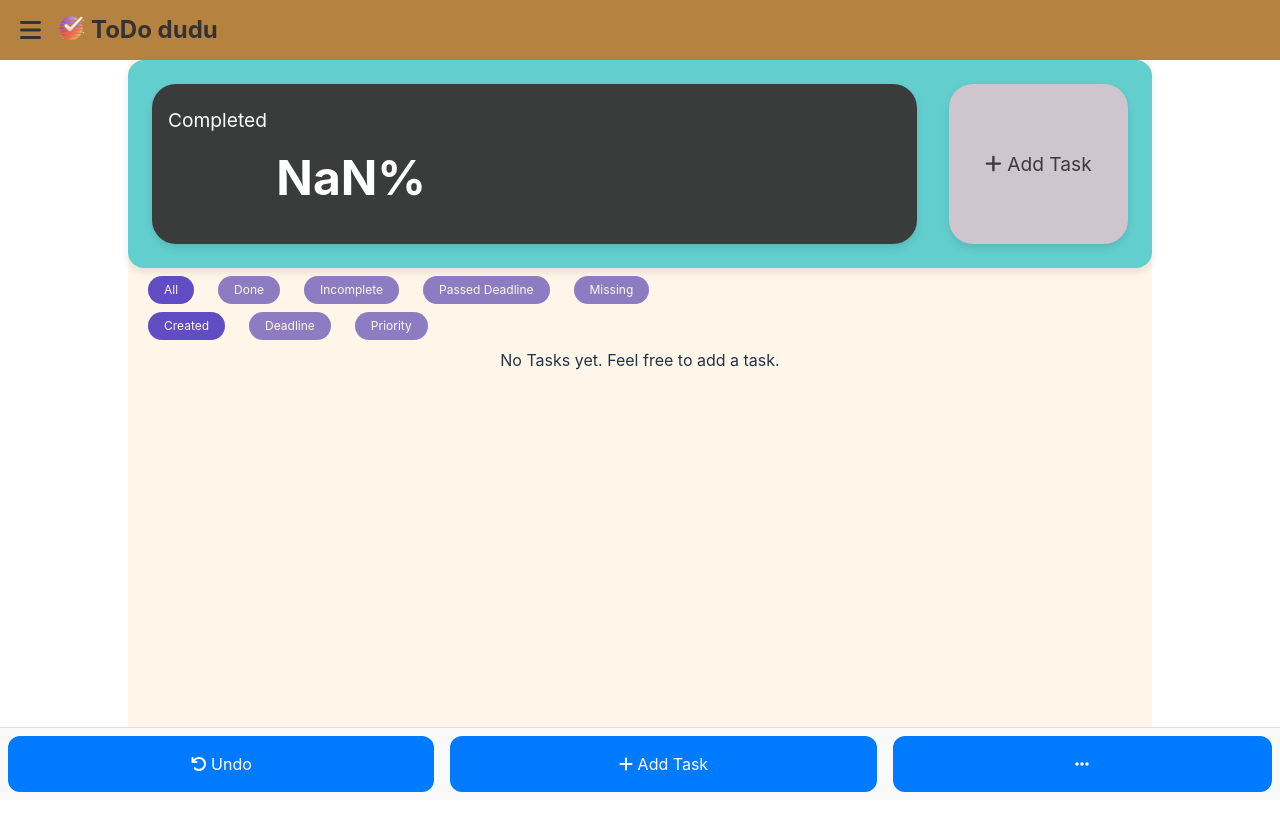
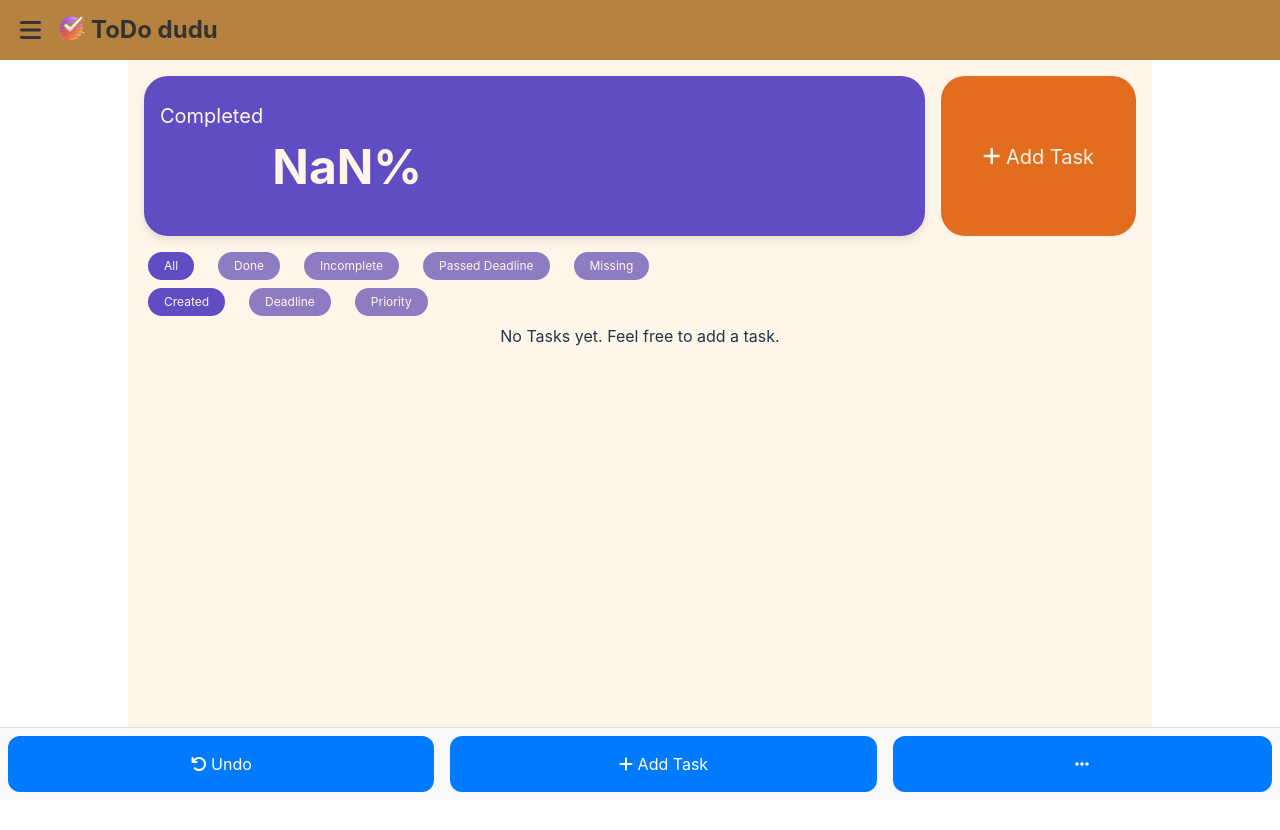
Before and after one commit to SiegfredLorelle/lexmeet-todo, a React (Vite) app: page / in a window 1280 px wide. Shown: the top 830 px of the page. Built offline with nearby package versions, Linux system fonts and the light colour scheme.

Commit message:
Add colors to task summary

```diff
--- a/src/assets/styles/tasks-summary.scss
+++ b/src/assets/styles/tasks-summary.scss
@@ -1,11 +1,10 @@
 .tasks-summary-container {
   display: grid;
   grid-template-columns: 1fr;
+  border-radius: 24px;
   gap: 1rem;
-  background-color: rgb(99, 206, 206);
-  padding: 1rem;
-  border-radius: 16px;
-  box-shadow: 0 4px 8px rgba(0, 0, 0, 0.1);
+  margin: 1rem;
+  max-width: 100%;
 
   @media(min-width: 768px) {
     grid-template-columns: 4fr 1fr;
@@ -13,10 +12,9 @@
 }
 
 .tasks-summary-info-container {
-  background-color: rgb(58, 59, 59);
+  background-color: $main-purple;
   height: 20vh;
   display: flex;
-  margin: 0.5rem;
   border-radius: 24px;
   padding: 1rem;
   box-shadow: 0 4px 8px rgba(0, 0, 0, 0.1);
@@ -29,7 +27,7 @@
   justify-content: center;
   align-items: flex-start;
   height: 100%;
-  color: white;
+  color: $white;
 }
 
 .tasks-summary-doughnut-chart {
@@ -40,14 +38,12 @@
 }
 
 .tasks-summary-button-container {
-  background-color: rgb(206, 197, 206);
   display: flex;
   justify-content: center;
   align-items: center;
-  margin: 0.5rem;
   border-radius: 24px;
-  box-shadow: 0 4px 8px rgba(0, 0, 0, 0.1);
   padding: 1rem;
+  background-color: $main-orange;
 }
 
 .tasks-summary-button-container > button {
@@ -55,15 +51,18 @@
   width: 100%;
   border: none;
   background: none;
-  font-size: 1.2em;
-  color: rgb(58, 59, 59);
+  font-size: 1.25em;
+  color: $white;
   cursor: pointer;
 }
 
 .tasks-summary-description {
   text-align: left;
-  font-size: 1.2em;
-  margin-bottom: 0.5rem;
+  font-size: 1.25em;
+
+  @media(max-width: 425px) {
+    font-size: 1em;
+  }
 }
 
 .tasks-summary-percentage {
@@ -72,4 +71,9 @@
   text-align: center;
   width: 100%;
   font-weight: bold;
+  color: $white;
+
+  @media(max-width: 425px) {
+    font-size: 2em;
+  }
 }
--- a/src/assets/styles/variables.scss
+++ b/src/assets/styles/variables.scss
@@ -10,7 +10,7 @@ $very-light-purple: #D8BFD8;
 
 $dark-orange: #CC5200;
 $main-orange: #e26d1f;
-$light-orange: rgba(226, 108, 29, 0.5);
+$light-orange: #e26c1d85;
 $very-light-orange: #FFE5B4;
 
 $dark-gray: #575757;
--- a/src/components/TaskSummary.jsx
+++ b/src/components/TaskSummary.jsx
@@ -37,13 +37,27 @@ const TaskSummary = ({ numCompleted, totalTasks, handleNewTask }) => {
           numIncomplete
         ],
         backgroundColor: [
-          '#4caf50',
+          '#e26d1f',
           '#e0e0e0'
         ],
         borderRadius: 8,
       }
     ]
   }
+
+  const doughnutOptions = {
+    plugins: {
+      tooltip: {
+        callbacks: {
+          label: function (tooltipItem) {
+            const value = tooltipItem.raw || 0;
+            const percentage = ((value / totalTasks) * 100).toFixed(2);
+            return ` ${value} (${percentage}%)`;
+          }
+        }
+      }
+    }
+  };
 
   return (
     <>
@@ -54,7 +68,7 @@ const TaskSummary = ({ numCompleted, totalTasks, handleNewTask }) => {
             <p className="tasks-summary-percentage">{percentageCompleted}%</p>
           </div>
           <div className="tasks-summary-doughnut-chart">
-            <Doughnut data={doughnutData} />
+            <Doughnut data={doughnutData} options={doughnutOptions} />
           </div>
         </div>
         {windowWidth >= 768 ? (
```
